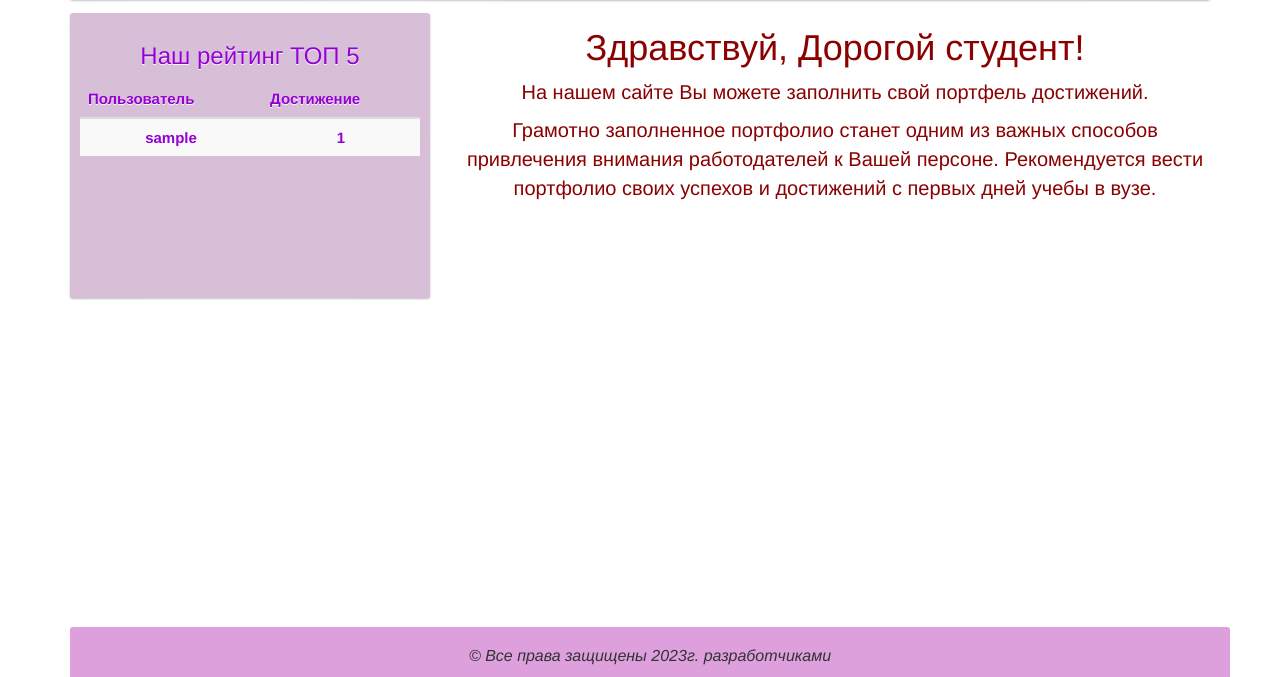
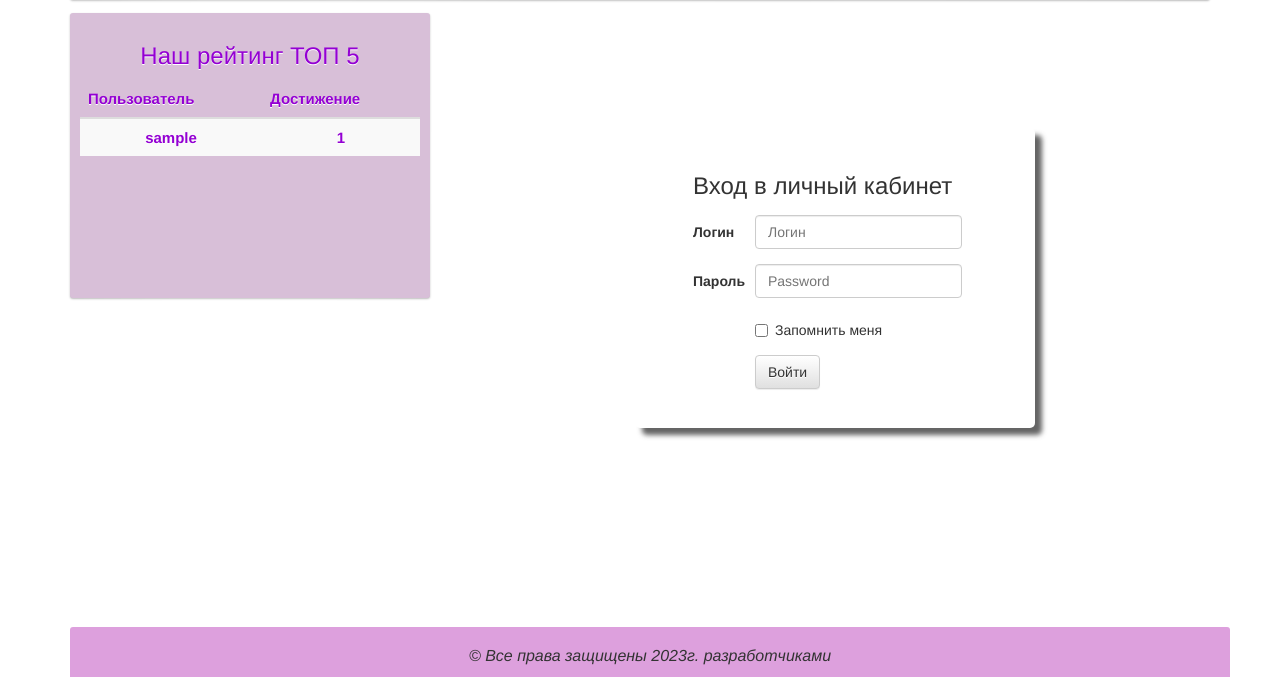
Before and after one commit to Fesen1337/web, a PHP site: page / in a window 1280 px wide. Shown: the part 123-800 px from the top of the page. Run offline with PHP 8.4, Linux system fonts and the light colour scheme; tables that the repository leaves empty hold one stand-in row (values such as "Sample post").

Commit message:
edit login panel

```diff
--- a/controllers/chek_control.php
+++ b/controllers/chek_control.php
@@ -66,7 +66,7 @@ if ($tmp_locic == false) // если пользователь не найден
     	echo "Пользователь с таким Логином и Паролем не сущетсвует";
         ?>
     <p>Через 5 секунд будет произведено перенаправление на страницу регистрации пользоватлей</p>
-   <script> window.setTimeout(function() { window.location = '../chek.php';}, 0);
+   <script> window.setTimeout(function() { window.location = '../index.php';}, 0);
    alert("Пользователь с таким Логином и Паролем не существует"); </script>
 <?php
        }
@@ -76,7 +76,7 @@ if ($tmp_locic == false) // если пользователь не найден
 
 if (!empty($_SESSION['id'])) {
 ?>
-   <script> window.setTimeout(function() { window.location = '../lk.php'; }, 0) </script>
+   <script> window.setTimeout(function() { window.location = '../index.php'; }, 0) </script>
 <?php
 }
 
--- a/index.php
+++ b/index.php
@@ -63,7 +63,7 @@ session_start(); // стратуем сессию, чтобы использов
                        else
 			      {?>
 
-	                 <li><a  href="chek.php">Личный кабинет</a> </li>
+	                 <li><a  href="index.php">Личный кабинет</a> </li>
                  <?php }?>
                   <!-- <li><a  href="admin.php">Администратор</a> </li> -->
                   <li>
@@ -152,6 +152,44 @@ if ($tmp_counter==5) break; // так как топ 5 прекращаем вы
 
 	        </div> <!-- col-md-3 -->
 	        <div class="col-md-8">
+			<?php
+			if (empty($_SESSION['id'])) {
+			?>
+			<div class="f_login_pass">
+    <h3>Вход в личный кабинет</h3>
+    <form class="form-horizontal" role="form" action="controllers/chek_control.php" method="post">
+      <div class="form-group">
+        <label for="inputEmail3" class="col-sm-2 control-label">Логин</label>
+        <div class="col-sm-10">
+          <input type="text" class="f_form-control" id="inputEmail3" name = "log" placeholder="Логин">
+        </div>
+      </div>
+      <div class="form-group">
+        <label for="inputPassword3" class="col-sm-2 control-label">Пароль</label>
+        <div class="col-sm-10">
+          <input type="password" class="f_form-control" name = "pass" id="inputPassword3" placeholder="Password">
+        </div>
+      </div>
+      <div class="form-group">
+        <div class="col-sm-offset-2 col-sm-10">
+          <div class="checkbox">
+            <label>
+              <input type="checkbox" name="box"> Запомнить меня
+            </label>
+          </div>
+        </div>
+      </div>
+      <div class="form-group">
+        <div class="col-sm-offset-2 col-sm-10">
+          <button type="submit" class="btn btn-default">Войти</button>
+        </div>
+      </div>
+    </form>
+
+</div>
+<?php
+} else {
+?>
 				<div class="f_content">   <!--А в этом блоке расположен контент-->
 				    <h1>Здравствуй, Дорогой студент!</h1>
 				         <p>На нашем сайте Вы можете заполнить свой портфель достижений. </p>
@@ -160,6 +198,9 @@ if ($tmp_counter==5) break; // так как топ 5 прекращаем вы
 							персоне. Рекомендуется вести портфолио своих успехов и достижений с первых дней учебы в вузе.
 				          </p>
 				 </div>
+<?php
+}
+?>
 	       </div><!-- col-md-9-->
 
       </div>
```
